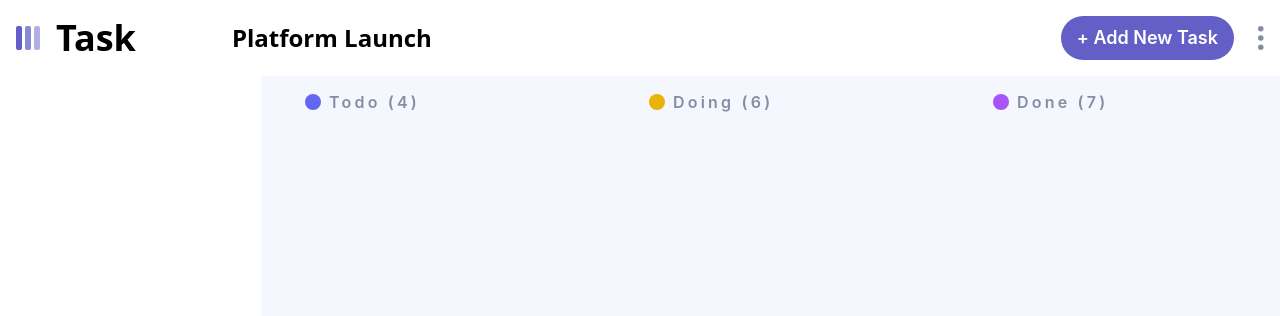
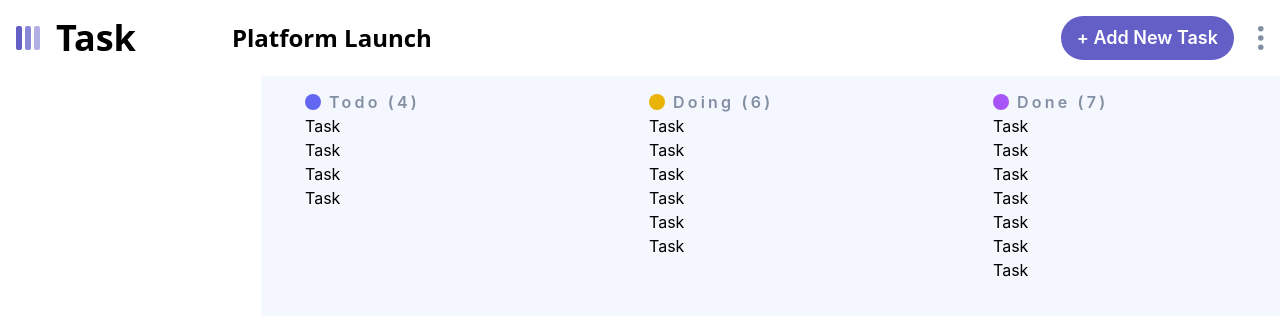
Before and after one commit to Danielseta/task-management-react, a React (Vite) app: page / in a window 1280 px wide. Shown: the top 316 px of the page. Built offline with nearby package versions, Linux system fonts and the light colour scheme.

Commit message:
render tasks in Column component

```diff
--- a/src/componets/Column.jsx
+++ b/src/componets/Column.jsx
@@ -1,6 +1,7 @@
 import { shuffle } from "lodash";
 import React, { useEffect, useState } from "react";
 import { useDispatch, useSelector } from "react-redux";
+import Task from "./Task";
 
 function Column({ colIndex }) {
   const colors = [
@@ -32,6 +33,9 @@ function Column({ colIndex }) {
         <div className={`rounded-full w-4 h-4 ${color} `} />
         {col.name} ({col.tasks.length})
       </p>
+      {col.tasks.map((task, index) => (
+        <Task key={index} taskIndex={index} colIndex={colIndex} />
+      ))}
     </div>
   );
 }
--- /dev/null
+++ b/src/componets/Task.jsx
@@ -0,0 +1,7 @@
+import React from "react";
+
+function Task({ taskIndex, colIndex }) {
+  return <div>Task</div>;
+}
+
+export default Task;
```
